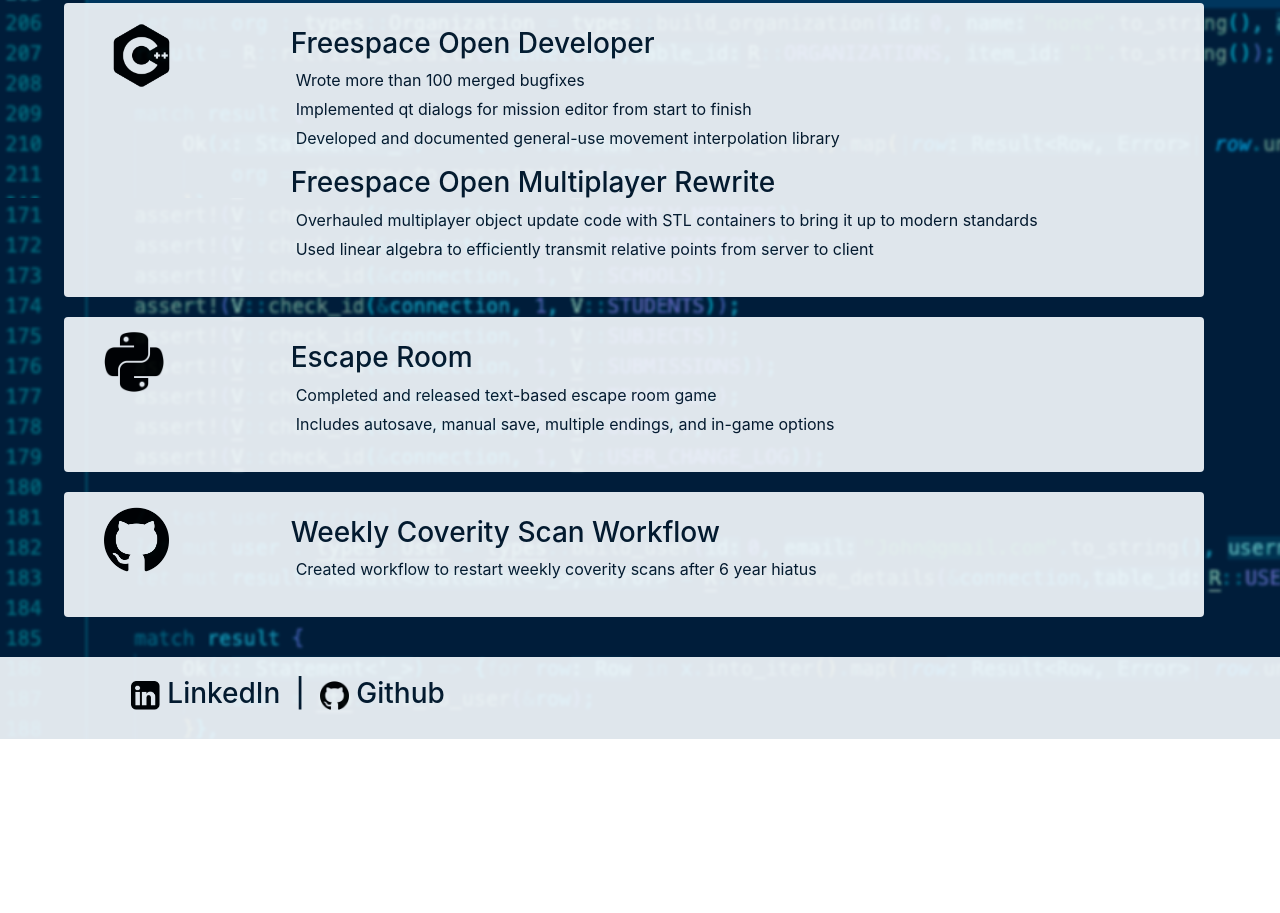
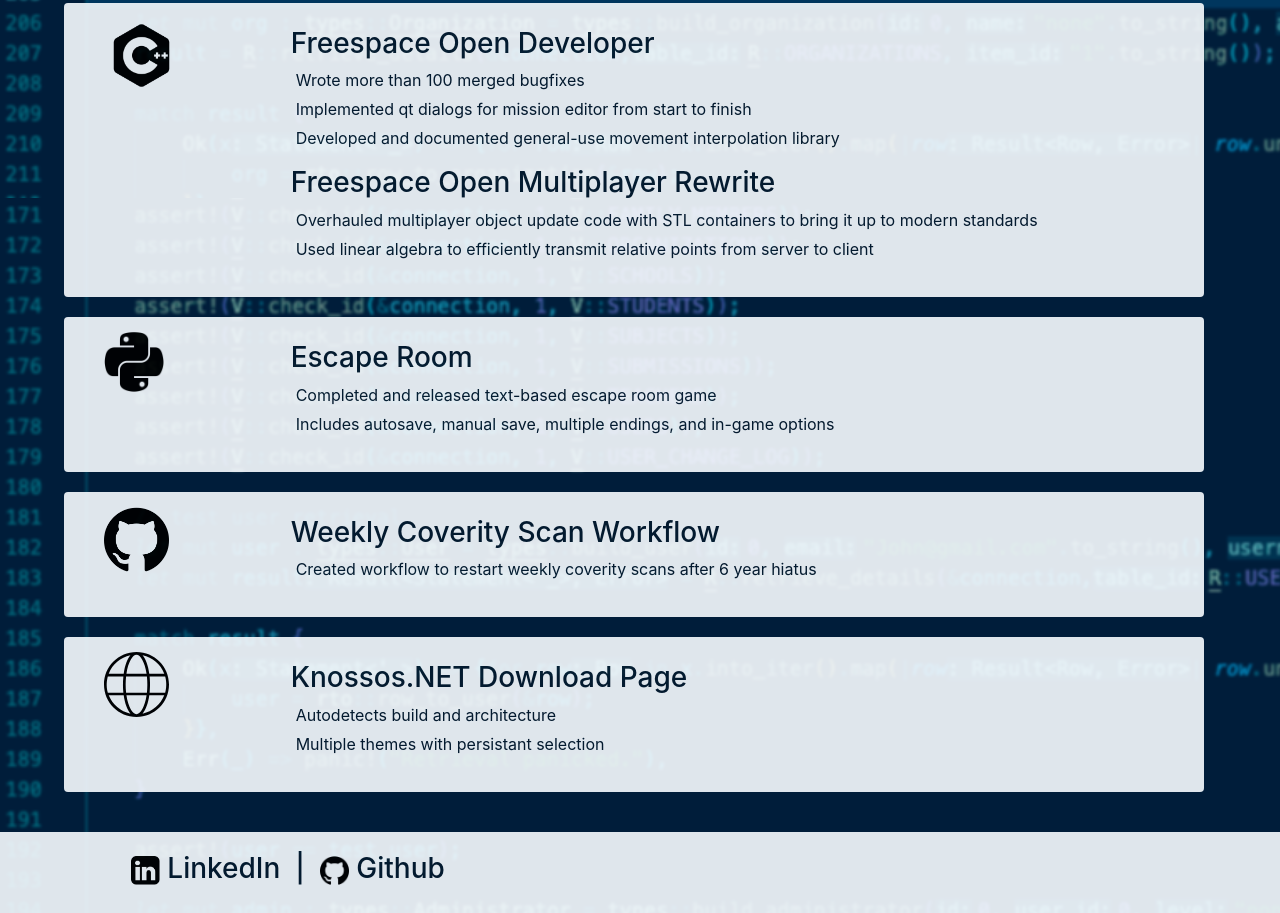
Before and after one commit to JohnAFernandez/portfolio_website, a website: page index.html in a window 1280 px wide. Shown: the part 1052-1965 px from the top of the page. Before the commit the page ends 1791 px from the top, so only its background shows below. Drawn offline with nearby package versions, Linux system fonts and the light colour scheme; a web font is replaced by a local one.

Commit message:
Add KNet

```diff
--- a/index.html
+++ b/index.html
@@ -285,6 +285,35 @@
       </div>
     </div>
 
+    <div class="container body-container rounded">
+      <div class="row">
+        <div class="col-2 col-med-1">
+          <img
+            alt="Web Development"
+            class="body-img"
+            width="65"
+            height="65"
+            src="main/res/iconmonstr-globe-thin.svg"
+          />
+        </div>
+        <div class="col">
+          <br />
+          <h3>
+            <a
+              href="https://knossosnet.github.io/Knossos-Release-Page"
+              target="_blank" rel="noopener noreferrer"
+              >Knossos.NET Download Page</a
+            >
+          </h3>
+          <ul class="list-unstyled">
+            <li class="li-body">Autodetects build and architecture</li>
+            <li class="li-body">Multiple themes with persistant selection</li>
+          </ul>
+        </div>
+      </div>
+    </div>
+
+
     <footer class="footer_">
       <div class="conatiner">
         <div class="row">
```
Also changed, not shown: main/res/iconmonstr-globe-thin.svg (added).
